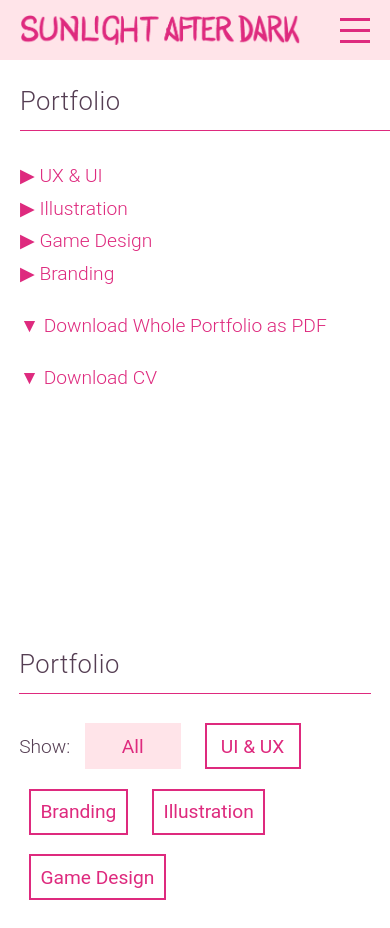
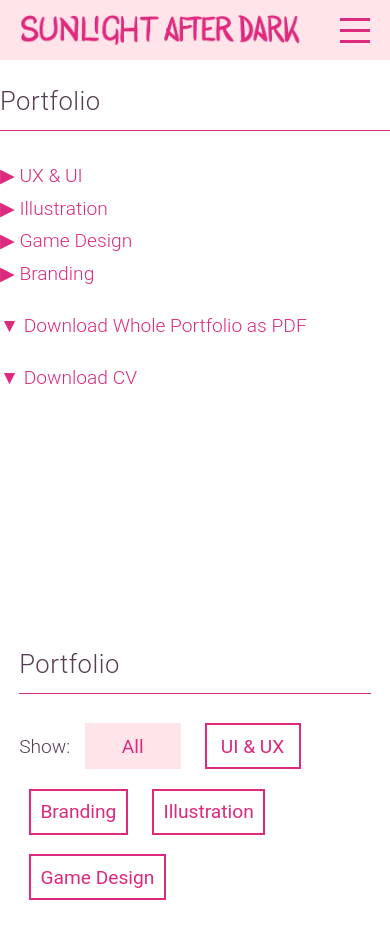
Before and after one commit to BaronBlackmore/SunlightAfterDark, a Jekyll site: the page built from portfolio.html, in a window 390 px wide. Shown: the top 928 px of the page. Built offline with Jekyll 4.4.1, drawn with Linux system fonts in a browser that asks for light colours; grey boxes are pictures that could not be loaded.

Commit message:
mobile fix 2

```diff
--- a/css/main.css
+++ b/css/main.css
@@ -704,7 +704,7 @@ a img:hover{
 	}
 
 	.center-col{
-		padding: 0 20px;
+		padding: 0;
 	}
 	.portfolio-column{
 		padding: 0;
@@ -808,7 +808,7 @@ a img:hover{
 	}
 
 	li .content-preview{
-		padding: 0;
+		padding: 1em;
 	}
 
 	.content-preview h5{
@@ -820,7 +820,7 @@ a img:hover{
 	}
 
 	.subscription-box{
-		padding: 1em;
+		padding: 0em;
 	}
 
 	.image-preview, .post-head-image{
@@ -850,11 +850,12 @@ a img:hover{
 	}*/
 
 
-	.portfolio-top{
+	.page-top{
 		padding:1em;
 	}
 
 	.show{
 		height: 100% !important;
 	}
+
 }
--- a/portfolio.html
+++ b/portfolio.html
@@ -30,7 +30,7 @@ layout: default
 
 <div class="portfolio-column">
 
-<div class="portfolio-top">
+<div class="page-top">
 
 	<h5>Portfolio</h5>
 
```
